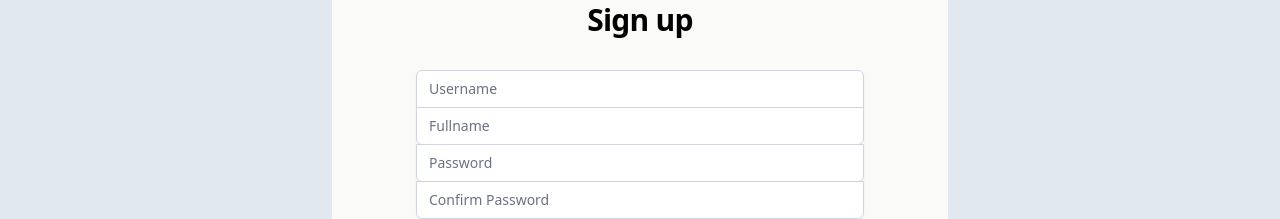
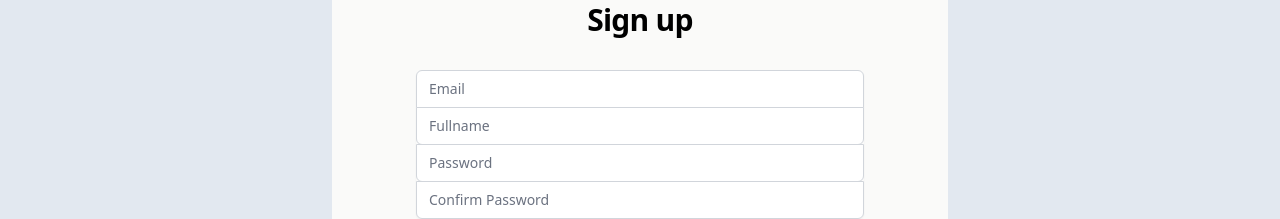
Before and after one commit to CryptoCholo/Scissor-client, a React (Vite) app: page /signup in a window 1280 px wide. Shown: the part 265-484 px from the top of the page. Built offline with nearby package versions, Linux system fonts and the light colour scheme.

Commit message:
client edited

```diff
--- a/src/pages/login.jsx
+++ b/src/pages/login.jsx
@@ -51,10 +51,10 @@ export default function Login() {
                           <input type="hidden" name="remember" defaultValue="true" />
                           <div className="-space-y-px rounded-md shadow-sm">
                               <div>
-                                <label htmlFor="email-address" className="sr-only">
+                                <label htmlFor="username" className="sr-only">
                                     Username
                                 </label>
-                                <input id="username" name="username" type="text" value={formData.username} onChange={onChange} required
+                                <input id="username" name="username" type="email" value={formData.username} onChange={onChange} required
                                     className="relative block w-full appearance-none rounded-none rounded-t-md border border-gray-300 px-3 py-2 text-gray-900 placeholder-gray-500 focus:z-10 focus:border-green-900 focus:outline-none focus:ring-green-900 sm:text-sm"
                                     placeholder="Email address"/>
                               </div>
--- a/src/pages/signup.jsx
+++ b/src/pages/signup.jsx
@@ -55,18 +55,18 @@ export default function Signup() {
                         <input type="hidden" name="remember" defaultValue="true" />
                         <div className="-space-y-px rounded-md shadow-sm">
                             <div>
-                            <label htmlFor="email-address" className="sr-only">
+                            <label htmlFor="username" className="sr-only">
                                 Username
                             </label>
                             <input
                                 id="username"
                                 name="username"
-                                type="text"
+                                type="email"
                                 value={formData.username}
                                 onChange={onChange}
                                 required
                                 className="relative block w-full appearance-none rounded-none rounded-t-md border border-gray-300 px-3 py-2 text-gray-900 placeholder-gray-500 focus:z-10 focus:border-yellow-900 focus:outline-none focus:ring-yellow-900 sm:text-sm"
-                                placeholder="Username"
+                                placeholder="Email"
                             />
                             </div>
                             <div>
```
Also changed, not shown: 2 other files (tests, documents, lock files or other folders).
